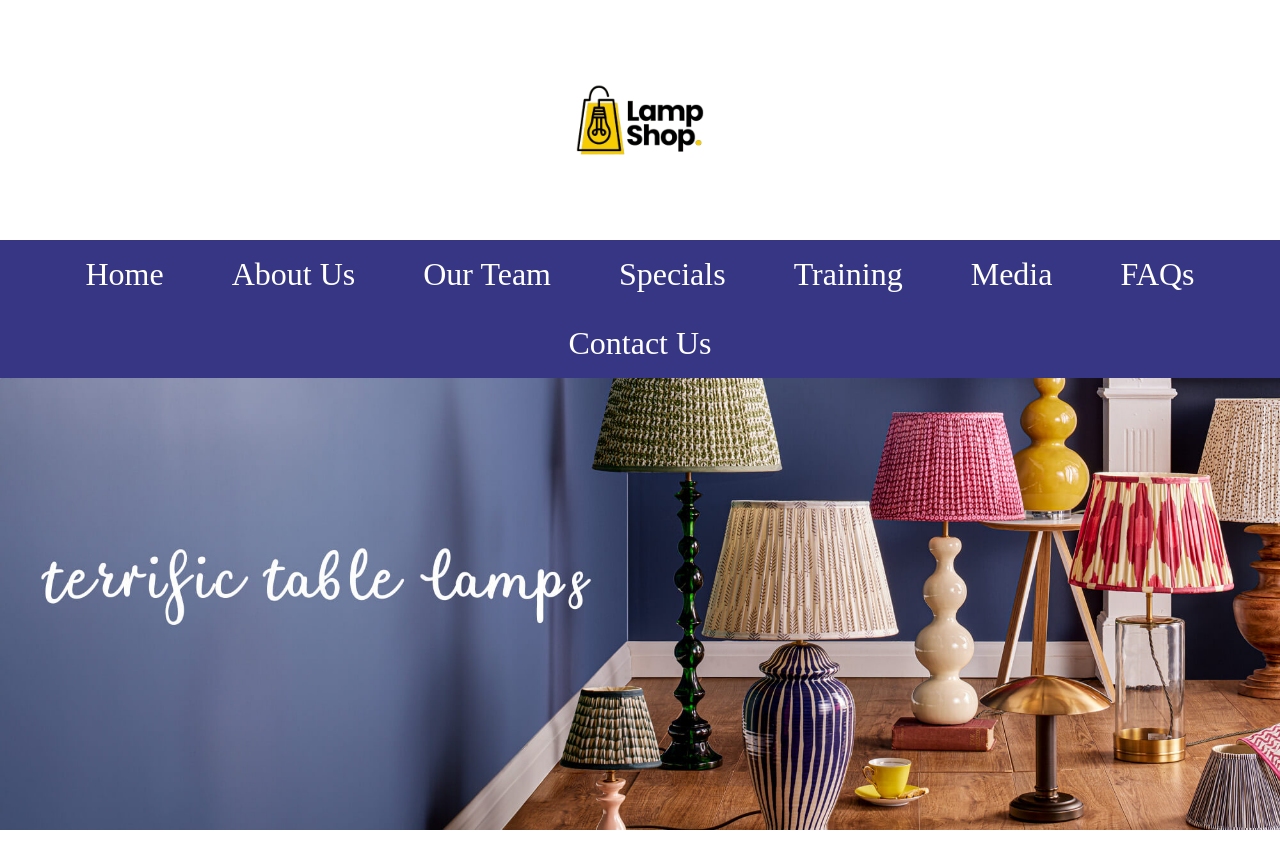
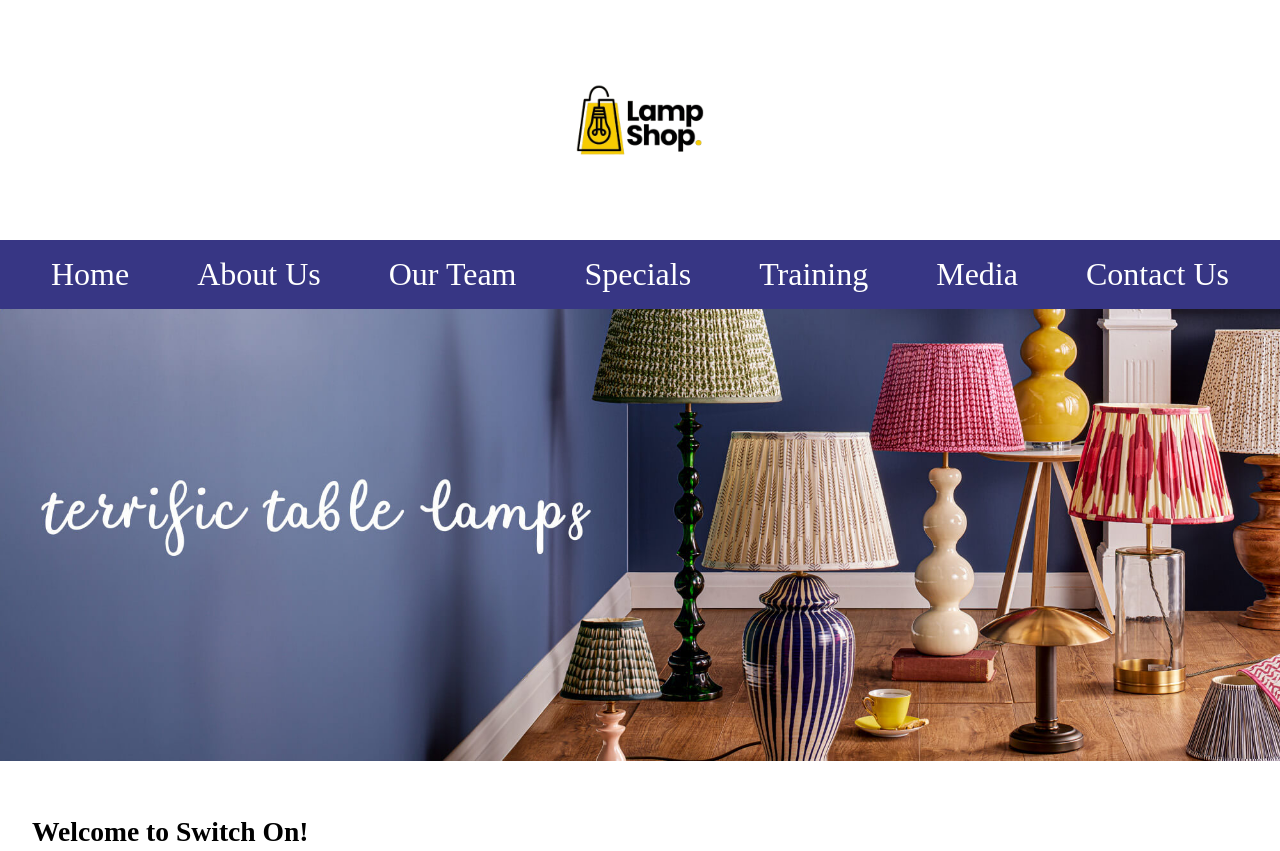
Before and after one commit to LCOW2438/LCOW2438.github.io, a plain HTML site: page index.html in a window 1280 px wide. Shown: the top 851 px of the page. Drawn offline with Linux system fonts and the light colour scheme.

Commit message:
styling update

```diff
--- a/index.html
+++ b/index.html
@@ -26,7 +26,6 @@
             <li><a href="specials.html">Specials</a></li>
             <li><a href="training.html">Training</a></li>
             <li><a href="media.html">Media</a></li>
-            <li><a href="faqs.html">FAQs</a></li>
             <li><a href="contact.html">Contact Us</a></li>
         </ul>
     </nav>
```
Also changed, not shown: about.html (+0 -1 lines), contact.html (+0 -1 lines), media.html (+0 -1 lines), specials.html (+0 -1 lines), team.html (+0 -1 lines), template.html (+0 -1 lines), training.html (+0 -1 lines).
